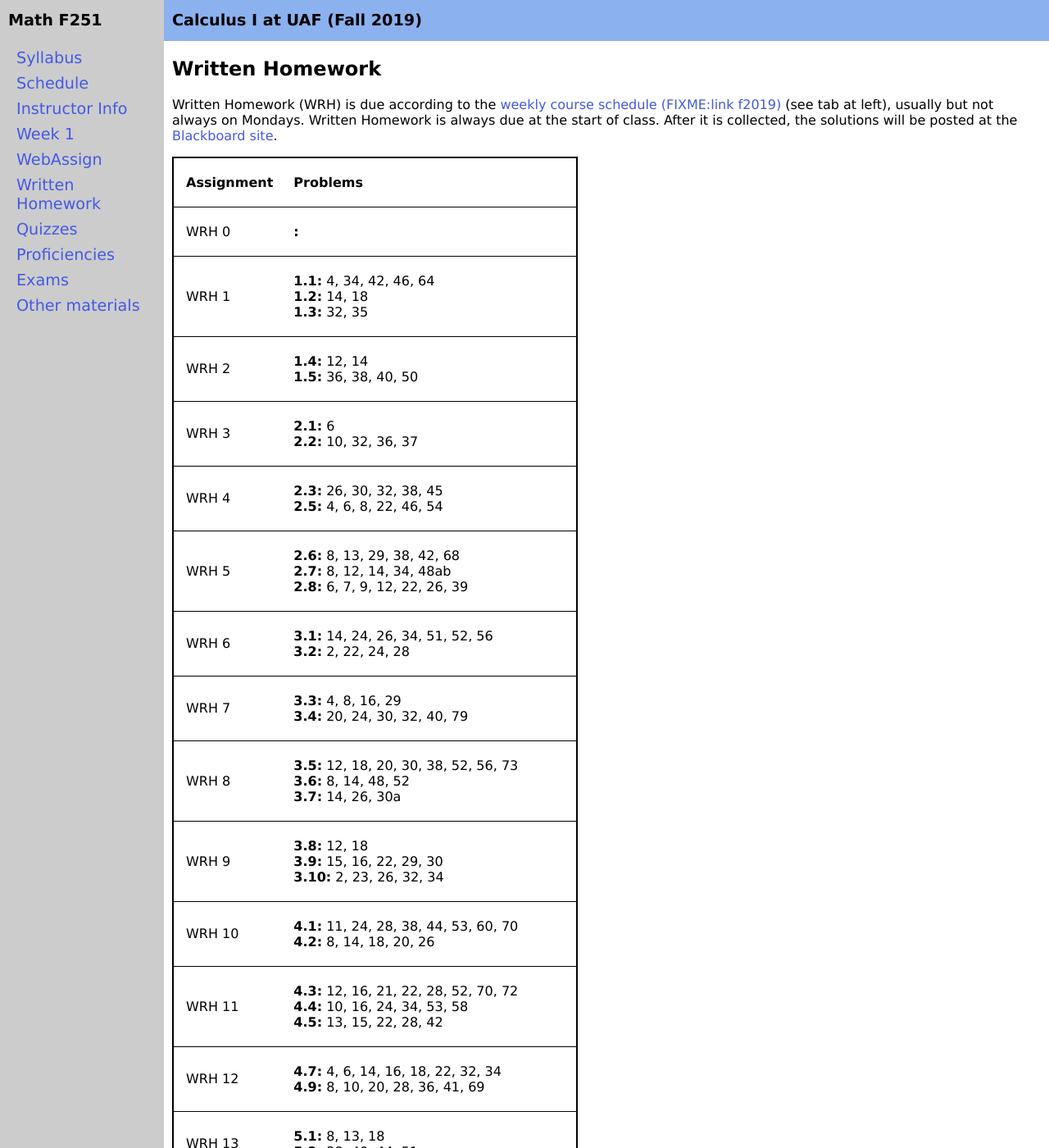
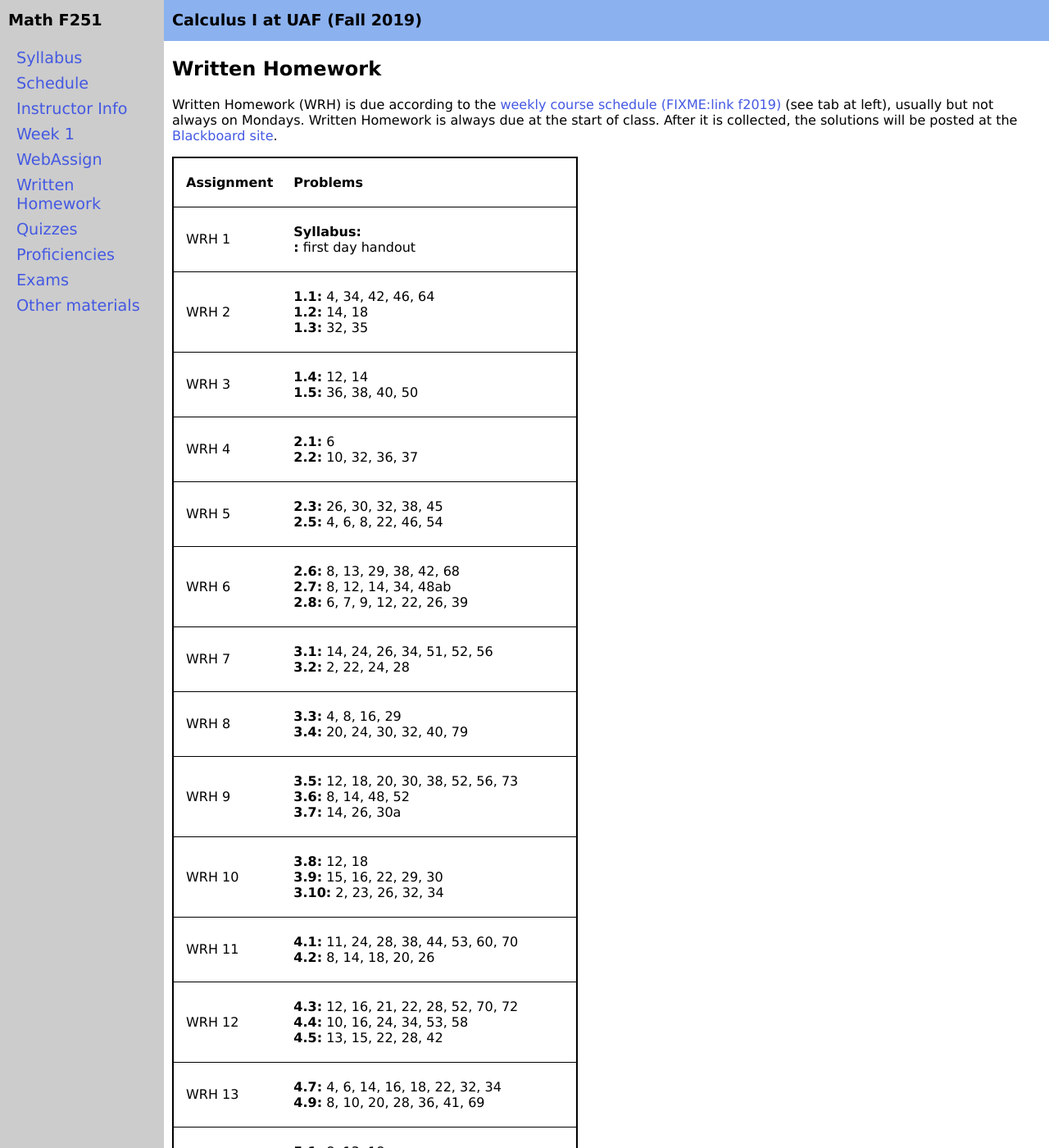
Before and after one commit to uaf-math/calc1, a Jekyll site: the page built from writtenhomework.md, in a window 1280 px wide and 1400 px high. Shown: the whole window at 82% size. Built offline with Jekyll 4.4.1, drawn with Linux system fonts in a browser that asks for light colours; some of the changed text lies outside the part shown.

Commit message:
fix homework 1 + numbering

```diff
--- a/_data/written-homework-f2019.yml
+++ b/_data/written-homework-f2019.yml
@@ -1,8 +1,9 @@
-- name: "WRH 0"
+- name: "WRH 1"
   problems:
-    - syllabus quiz
+    - section: Syllabus
+    - exercises: first day handout
 
-- name: WRH 1
+- name: WRH 2
   problems:
     - section: 1.1
       exercises: 4, 34, 42, 46, 64
@@ -11,28 +12,28 @@
     - section: 1.3
       exercises: 32, 35
 
-- name: WRH 2
+- name: WRH 3
   problems:
     - section: 1.4
       exercises: 12, 14
     - section: 1.5
       exercises: 36, 38, 40, 50
 
-- name: WRH 3
+- name: WRH 4
   problems:
     - section: 2.1
       exercises: 6
     - section: 2.2
       exercises: 10, 32, 36, 37
 
-- name: WRH 4
+- name: WRH 5
   problems:
     - section: 2.3
       exercises: 26, 30, 32, 38, 45
     - section: 2.5
       exercises: 4, 6, 8, 22, 46, 54
 
-- name: WRH 5
+- name: WRH 6
   problems:
     - section: 2.6
       exercises: 8, 13, 29, 38, 42, 68
@@ -41,21 +42,21 @@
     - section: 2.8
       exercises: 6, 7, 9, 12, 22, 26, 39
 
-- name: WRH 6
+- name: WRH 7
   problems:
     - section: 3.1
       exercises: 14, 24, 26, 34, 51, 52, 56
     - section: 3.2
       exercises: 2, 22, 24, 28
 
-- name: WRH 7
+- name: WRH 8
   problems:
     - section: 3.3
       exercises: 4, 8, 16, 29
     - section: 3.4
       exercises: 20, 24, 30, 32, 40, 79
 
-- name: WRH 8
+- name: WRH 9
   problems:
     - section: 3.5
       exercises: 12, 18, 20, 30, 38, 52, 56, 73
@@ -64,7 +65,7 @@
     - section: 3.7
       exercises: 14, 26, 30a
 
-- name: WRH 9
+- name: WRH 10
   problems:
     - section: 3.8
       exercises: 12, 18
@@ -73,14 +74,14 @@
     - section: "3.10"
       exercises: 2, 23, 26, 32, 34
 
-- name: WRH 10
+- name: WRH 11
   problems:
     - section: 4.1
       exercises: 11, 24, 28, 38, 44, 53, 60, 70
     - section: 4.2
       exercises: 8, 14, 18, 20, 26
 
-- name: WRH 11
+- name: WRH 12
   problems:
     - section: 4.3
       exercises: 12, 16, 21, 22, 28, 52, 70, 72
@@ -89,28 +90,28 @@
     - section: 4.5
       exercises: 13, 15, 22, 28, 42
 
-- name: WRH 12
+- name: WRH 13
   problems:
     - section: 4.7
       exercises: 4, 6, 14, 16, 18, 22, 32, 34
     - section: 4.9
       exercises: 8, 10, 20, 28, 36, 41, 69
 
-- name: WRH 13
+- name: WRH 14
   problems:
     - section: 5.1
       exercises: 8, 13, 18
     - section: 5.2
       exercises: 38, 40, 44, 51
 
-- name: WRH 14
+- name: WRH 15
   problems:
     - section: 5.3
       exercises: 12, 16, 28, 32, 36, 44, 46, 62
     - section: 5.4
       exercises: 32, 34, 36, 46, 62
 
-- name: WRH 15
+- name: WRH 16
   problems:
     - section: 5.5
       exercises: 14, 18, 20, 24, 42, 45, 48, 56, 60, 82
```
